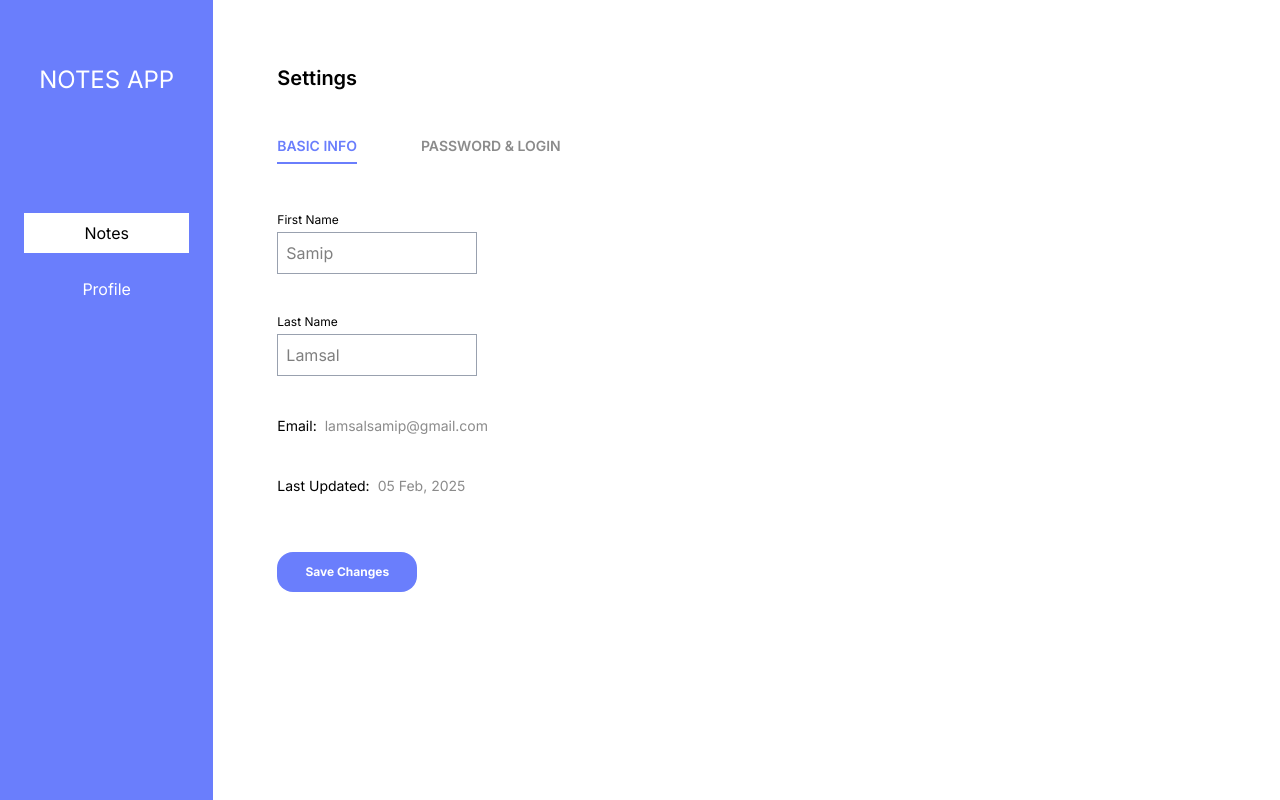
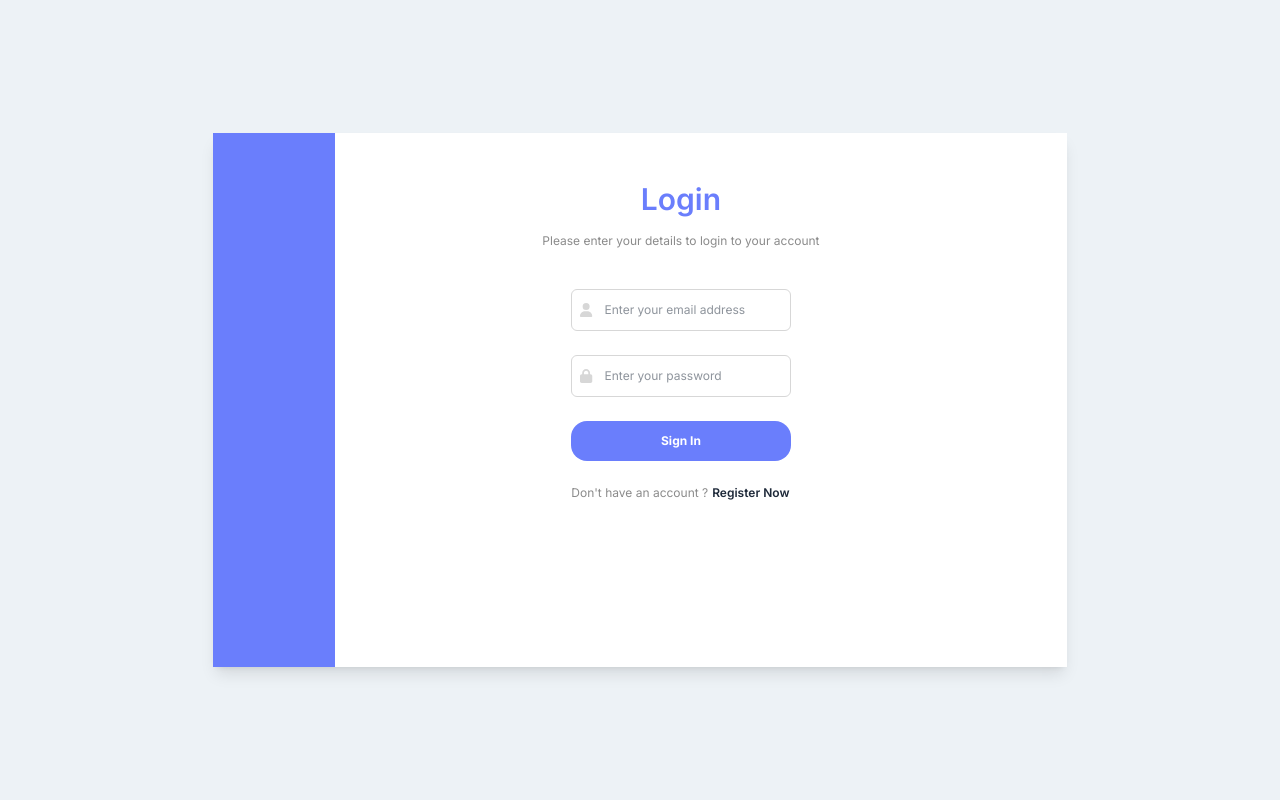
Before and after one commit to lamsalsamip1/Leapfrog-Assignment, a React (Vite) app in the folder client/: page /login in a window 1280 px wide. Built offline with nearby package versions, Linux system fonts and the light colour scheme.

Commit message:
add register and login page

```diff
--- a/client/src/App.jsx
+++ b/client/src/App.jsx
@@ -1,15 +1,35 @@
 import { useState } from 'react'
-import reactLogo from './assets/react.svg'
-import viteLogo from '/vite.svg'
+import { Route, createBrowserRouter, createRoutesFromElements, RouterProvider } from 'react-router-dom'
 import Home from './pages/home'
 import Profile from './pages/Profile'
+import Login from './pages/Login'
+import Register from './pages/Register'
 
-function App() {
+const router = createBrowserRouter(
+  createRoutesFromElements(
+    <Route>
+      <Route path="/" element={<Home />} />
+      <Route path="/profile" element={<Profile />} />
+      <Route path="/login" element={<Login />} />
+      <Route path="/register" element={<Register />} />
+    </Route>
+  )
+);
+
+const App = () => {
   return (
-    // <Home />
-    <Profile />
+    <RouterProvider router={router} />
   )
-
 }
 
+// function App() {
+//   return (
+//     // <Home />
+//     // <Profile />
+//     // <Login />
+//     <Register />
+//   )
+
+// }
+
 export default App
--- a/client/src/components/Button.jsx
+++ b/client/src/components/Button.jsx
@@ -1,8 +1,8 @@
 import React from 'react'
 
-const Button = ({ btnLabel }) => {
+const Button = ({ btnLabel, width = 35 }) => {
     return (
-        <button className='bg-[#6A7EFC] hover:bg-[#6aa2fc] text-xs font-bold text-white w-35 py-3 cursor-pointer rounded-2xl active:translate-y-1' onClick={(event) => event.preventDefault()}>{btnLabel}</button>
+        <button className={`bg-[#6A7EFC] hover:bg-[#6aa2fc] text-xs font-bold text-white w-${width} py-3 cursor-pointer rounded-2xl active:translate-y-1`} onClick={(event) => event.preventDefault()}>{btnLabel}</button>
     )
 }
 
--- a/client/src/components/InputField.jsx
+++ b/client/src/components/InputField.jsx
@@ -1,10 +1,10 @@
 import React from 'react'
 
-const InputField = ({ label, placeholder = "", type = "text" }) => {
+const InputField = ({ label, placeholder = "", type = "text", height = 10 }) => {
     return (
         <div className='flex flex-col gap-y-1'>
             <label className='text-xs'>{label}</label>
-            <input type={type} placeholder={placeholder} className='p-2 w-50 border-1 border-gray-400' />
+            <input type={type} placeholder={placeholder} className={`p-2 w-56 border-1 border-gray-400 placeholder:text-sm text-sm h-${height} `} />
         </div>
     )
 }
--- a/client/src/components/Navbar.jsx
+++ b/client/src/components/Navbar.jsx
@@ -1,12 +1,12 @@
 import React, { useState } from 'react'
+import { Link, useLocation } from 'react-router-dom'
 
 const Navbar = () => {
 
-    const [selected, setSelected] = useState('Notes');
+    const location = useLocation();
+    const currentPath = location.pathname;
+    const selected = currentPath === '/' ? 'Notes' : 'Profile';
 
-    const handleSelect = (item) => {
-        setSelected(item);
-    };
 
     return (
         <nav className='flex flex-col h-full w-1/6 bg-[#6A7EFC] items-center p-6 pt-16 justify-around'>
@@ -17,19 +17,23 @@ const Navbar = () => {
 
             <ul className='flex flex-col text-white space-y-4 grow-8 w-full text-center'>
 
+                <Link to='/'>
                     <li
                         className={`cursor-pointer p-2  ${selected === 'Notes' ? 'bg-white text-black' : ''}`}
-                    onClick={() => handleSelect('Notes')}
+
                     >
                         Notes
                     </li>
+                </Link>
 
+                <Link to='/profile'>
                     <li
                         className={`cursor-pointer p-2 ${selected === 'Profile' ? 'bg-white text-black' : ''}`}
-                    onClick={() => handleSelect('Profile')}
+
                     >
                         Profile
                     </li>
+                </Link>
             </ul>
             {/* Navigation links */}
 
--- a/client/src/pages/Home.jsx
+++ b/client/src/pages/Home.jsx
@@ -14,7 +14,7 @@ const Home = () => {
 
                 <Navbar />
 
-                <main className='flex flex-col h-full w-5/6 bg-[#F3F3F3] p-16 pb-4'>
+                <main className='flex flex-col h-full bg-[#F2F9FF] w-5/6  p-16 pb-4'>
 
                     <div className='flex flex-row grow-1 justify-between pr-4'>
                         <Searchbar />
--- /dev/null
+++ b/client/src/pages/Login.jsx
@@ -0,0 +1,47 @@
+import React from 'react'
+import { FontAwesomeIcon } from '@fortawesome/react-fontawesome'
+import { faUser, faLock } from '@fortawesome/free-solid-svg-icons'
+import Button from '../components/Button'
+import { Link } from 'react-router-dom'
+const Login = () => {
+    return (
+        <div className='h-screen w-screen bg-[#EDF2F6] flex'>
+
+
+            <div className=' flex h-2/3 w-2/3 m-auto shadow-lg bg-white'>
+
+                <div className='bg-[#6A7EFC] h-full w-1/7'></div>
+
+                <div className='flex flex-col items-center gap-y-6 grow-1 py-12 -ml-10'>
+                    <div className='flex flex-col items-center gap-y-4'>
+                        <h1 className='text-[#6A7EFC] font-semibold text-3xl'>Login</h1>
+                        <p className='text-xs text-[#8B8B8B]'>Please enter your details to login to your account</p>
+                    </div>
+                    <form action="" className='flex flex-col gap-y-6 mt-4'>
+
+                        <div className='border-1 p-2 rounded-md border-[#D7D7D7] flex gap-x-2 items-center'>
+                            <FontAwesomeIcon icon={faUser} className='text-[#D7D7D7] text-sm' />
+                            <input type="email" className='outline-none placeholder:text-xs text-xs p-1 text-gray-800' placeholder='Enter your email address' />
+                        </div>
+
+                        <div className='border-1 p-2 rounded-md border-[#D7D7D7] flex gap-x-2 items-center'>
+                            <FontAwesomeIcon icon={faLock} className='text-[#D7D7D7] text-sm' />
+                            <input type="password" className='outline-none placeholder:text-xs text-xs p-1 text-gray-800' placeholder='Enter your password' />
+                        </div>
+
+                        <Button btnLabel='Sign In' width={32} />
+
+                        <p className='text-xs text-[#8B8B8B]'> Don't have an account ?
+                            <Link to='/register' className='font-semibold text-gray-800 cursor-pointer hover:text-gray-600 ml-1'>Register Now</Link>
+                        </p>
+                    </form>
+                </div>
+
+            </div>
+
+
+        </div>
+    )
+}
+
+export default Login
--- /dev/null
+++ b/client/src/pages/Register.jsx
@@ -0,0 +1,44 @@
+import React from 'react'
+import Button from '../components/Button'
+import InputField from '../components/InputField'
+
+const Register = () => {
+    return (
+        <div className='h-screen w-screen bg-[#EDF2F6] flex'>
+
+
+            <div className=' flex h-3/4 w-2/3 m-auto shadow-lg bg-white'>
+
+                <div className='bg-[#6A7EFC] h-full w-1/7'></div>
+
+                <div className='flex flex-col items-center gap-y-6 grow-1 py-12 -ml-10'>
+                    <div className='flex flex-col items-center gap-y-4'>
+                        <h1 className='text-[#6A7EFC] font-semibold text-3xl'>Register</h1>
+                        <p className='text-xs text-[#8B8B8B]'>Please enter your details to create a new account</p>
+                    </div>
+                    <form action="" className='flex flex-col gap-y-6 mt-4 w-1/2'>
+
+                        <div className='flex justify-between'>
+                            <InputField label='First Name' height={8} />
+                            <InputField label='Last Name' height={8} />
+                        </div>
+                        <div className='flex flex-col justify-between h-50'>
+                            <InputField label='Email Address' type='email' height={8} />
+                            <InputField label='Password' type='password' height={8} />
+                            <InputField label='Confirm Password' type='password' height={8} />
+                        </div>
+
+                        <Button btnLabel='Sign Up' width={32} />
+
+
+                    </form>
+                </div>
+
+            </div>
+
+
+        </div>
+    )
+}
+
+export default Register
--- a/package.json
+++ b/package.json
@@ -20,6 +20,7 @@
     "mysql2": "^3.12.0",
     "nodemailer": "^6.10.0",
     "qrcode": "^1.5.4",
+    "react-router-dom": "^6.22.3",
     "sequelize": "^6.37.5",
     "sequelize-cli": "^6.6.2",
     "speakeasy": "^2.0.0",
```
Also changed, not shown: 1 other file (tests, documents, lock files or other folders). Lines whose indentation alone changed are shown as unchanged.
